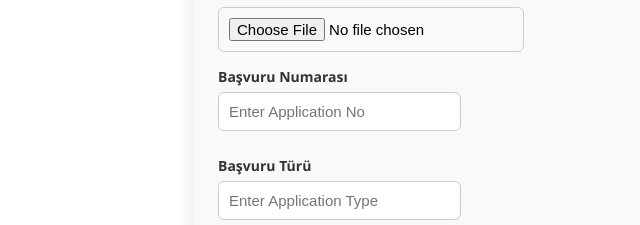
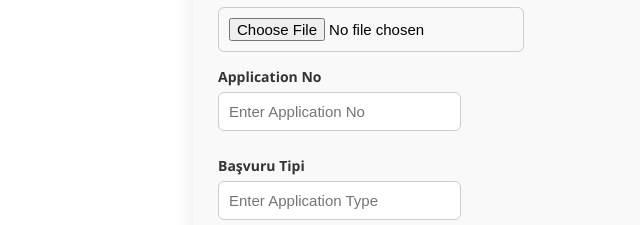
Before and after one commit to Abdullah-Zzz/data-entry, a React (Vite) app: page / in a window 1280 px wide. Shown: the part 165-390 px from the top of the page, without its empty margins (122-762 px from the left). Built offline with nearby package versions, Linux system fonts and the light colour scheme; no server answers.

Commit message:
changesss

```diff
--- a/src/components/RetrievePage.jsx
+++ b/src/components/RetrievePage.jsx
@@ -47,7 +47,7 @@ function RetrievePage() {
         <img src="/logodata.jpg" width={"90px"} />
         <img src="/logo_default_dark.png" style={{ margin: "10px 0px 0px 8px" }} />
       </nav>
-      <p className="qr-para">{t("QR Code Validation")}</p>
+      <p className="qr-para">{t("QR Code Validation")} (QR Code Validation)</p>
 
       <div className="profile-layout">
         <h2 className="info-title">{t("Information")}</h2>
@@ -57,11 +57,11 @@ function RetrievePage() {
         </div>
 
         <div className="info-grid">
-          <div><span>{t("Application No")}:</span> <strong>{data.applicationNo}</strong></div>
+          <div><span>{t("Application")} No:</span><strong>{data.applicationNo}</strong></div>
           <div><span>{t("Application Type")}:</span> <strong>{data.applicationType}</strong></div>
           <div><span>{t("Employee (worker) Name Surname")}:</span> <strong>{data.Name}</strong></div>
-          <div><span>{t("Employee (worker) Passport No")}:</span> <strong>{data.passportNo}</strong></div>
-          <div><span>{t("Employee (worker) TR Identity Number")}:</span> <strong>{data.TRidentityNumber}</strong></div>
+          <div><span>{t("Employee (worker) Passport")} No:</span> <strong>{data.passportNo}</strong></div>
+          <div><span>{t("Employee (worker)")} TC Kimlik No:</span> <strong>{data.TRidentityNumber}</strong></div>
           <div><span>{t("Employee (worker) Mother's Name")}:</span> <strong>{data.MothersName}</strong></div>
           <div style={{ marginBottom: "40px" }}><span>{t("Employee (worker) Father's Name")}:</span> <strong>{data.fathersName}</strong></div>
           <div><span>{t("Document Validity Start Date")}:</span> <strong>{data.documentValidityStartDate}</strong></div>
--- a/src/locales/tr.json
+++ b/src/locales/tr.json
@@ -8,8 +8,8 @@
   "An error occurred while checking for data.": "Veri kontrolü sırasında bir hata oluştu.",
   "Upload Image": "Resim Yükle",
   "Preview:": "Önizleme:",
-  "Application No": "Başvuru Numarası",
-  "Application Type": "Başvuru Türü",
+  "Application": "Başvuru",
+  "Application Type": "Başvuru Tipi",
   "Name": "Ad Soyad",
   "Passport No": "Pasaport Numarası",
   "TR Identity Number": "T.C. Kimlik Numarası",
@@ -24,13 +24,13 @@
   "❌ An error occurred while submitting data.": "❌ Veri gönderilirken bir hata oluştu.",
   "Yes": "Evet",
   "No": "Hayır",
-  "QR Code Validation": "QR Kod Doğrulama",
+  "QR Code Validation": "Kare Kod Validasyonu",
   "Information": "Bilgiler",
   "Loading...": "Yükleniyor...",
   "noDataFound": "❌ '{{name}}' için veri bulunamadı",
-  "Employee (worker) Name Surname": "Çalışan (işçi) Adı Soyadı",
-  "Employee (worker) Passport No": "Çalışan (işçi) Pasaport Numarası",
-  "Employee (worker) TR Identity Number": "Çalışan (işçi) T.C. Kimlik Numarası",
+  "Employee (worker) Name Surname": "Çalışan (işçi) Ad Soyad",
+  "Employee (worker) Passport": "Çalışan (işçi) Pasaport",
+  "Employee (worker)": "Çalışan (işçi)",
   "Employee (worker) Mother's Name": "Çalışan (işçi) Anne Adı",
   "Employee (worker) Father's Name": "Çalışan (işçi) Baba Adı"
 }
```
